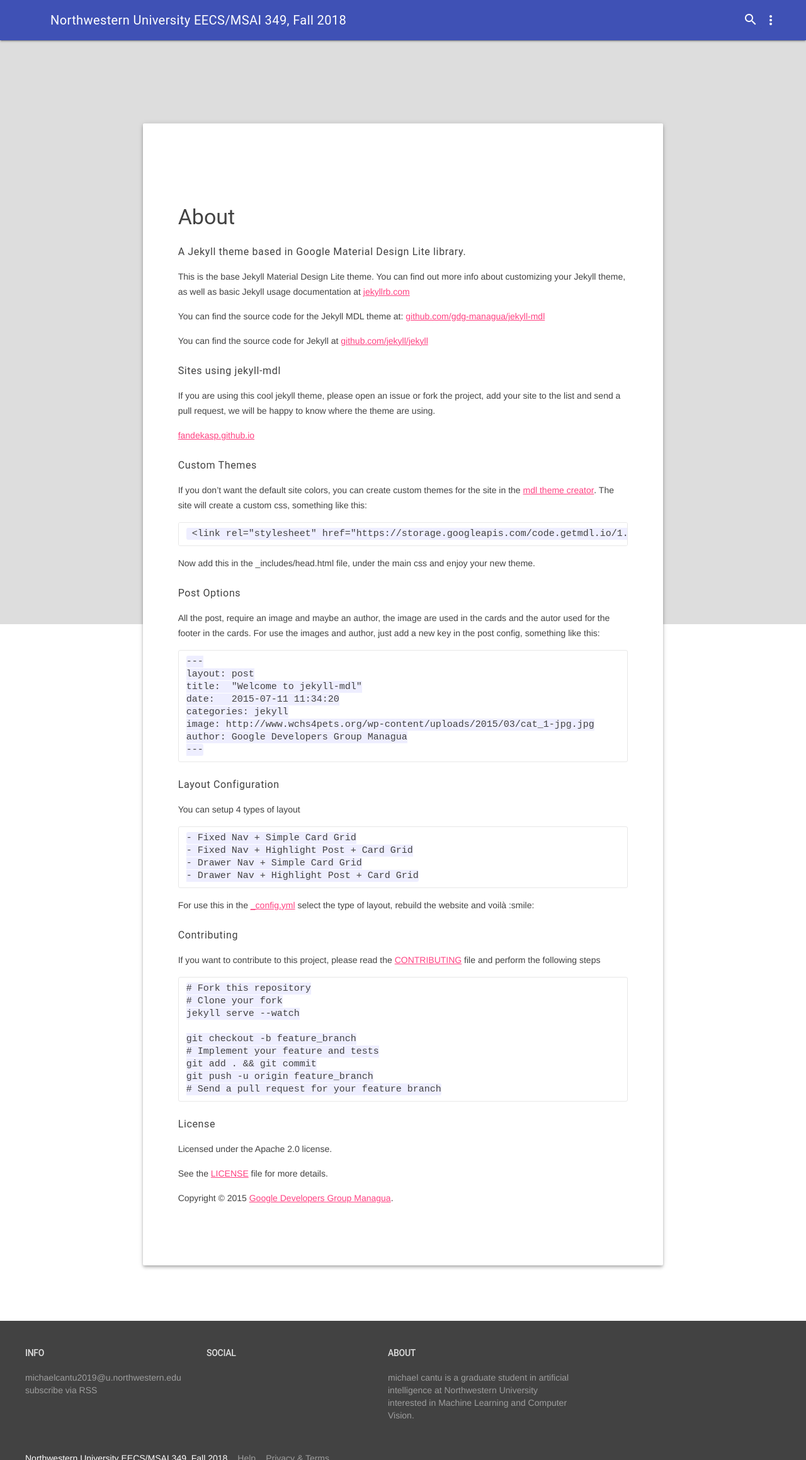
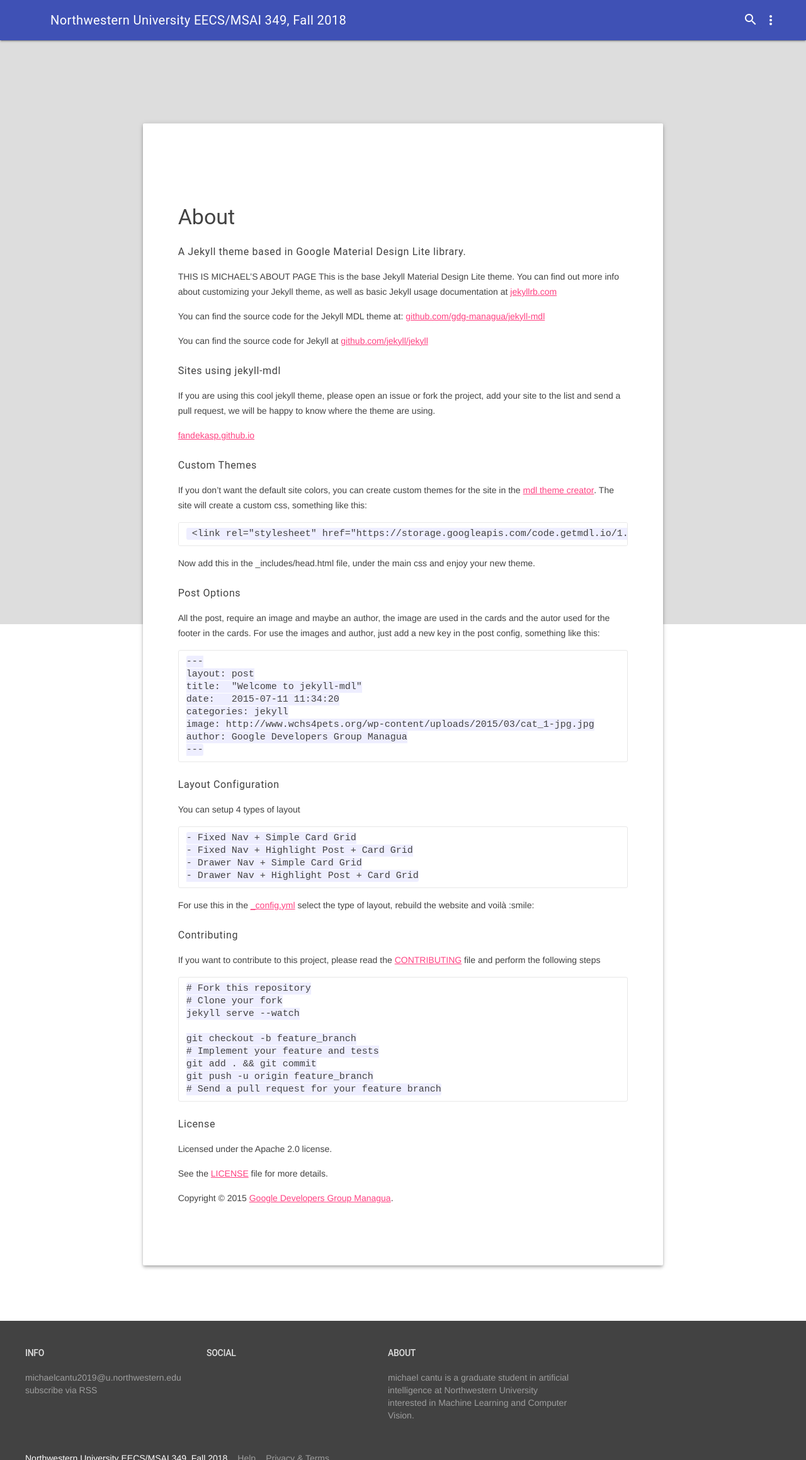
Before and after one commit to michaelcan2/michaelcan2.github.io, a Jekyll site: the page built from MLproject.md, in a window 1280 px wide. Shown: the whole page at 63% size. Built offline with Jekyll 4.4.1, drawn with Linux system fonts in a browser that asks for light colours.

Commit message:
MICHAEL'S about page

```diff
--- a/MLproject.md
+++ b/MLproject.md
@@ -4,7 +4,7 @@ title: About
 permalink: /about/
 ---
 ###### A Jekyll theme based in Google Material Design Lite library.
-
+THIS IS MICHAEL'S ABOUT PAGE
 This is the base Jekyll Material Design Lite theme. You can find out more info about customizing your Jekyll theme, as well as basic Jekyll usage documentation at [jekyllrb.com](http://jekyllrb.com/)
 
 You can find the source code for the Jekyll MDL theme at: [github.com/gdg-managua/jekyll-mdl](https://github.com/gdg-managua/jekyll-mdl)
```
